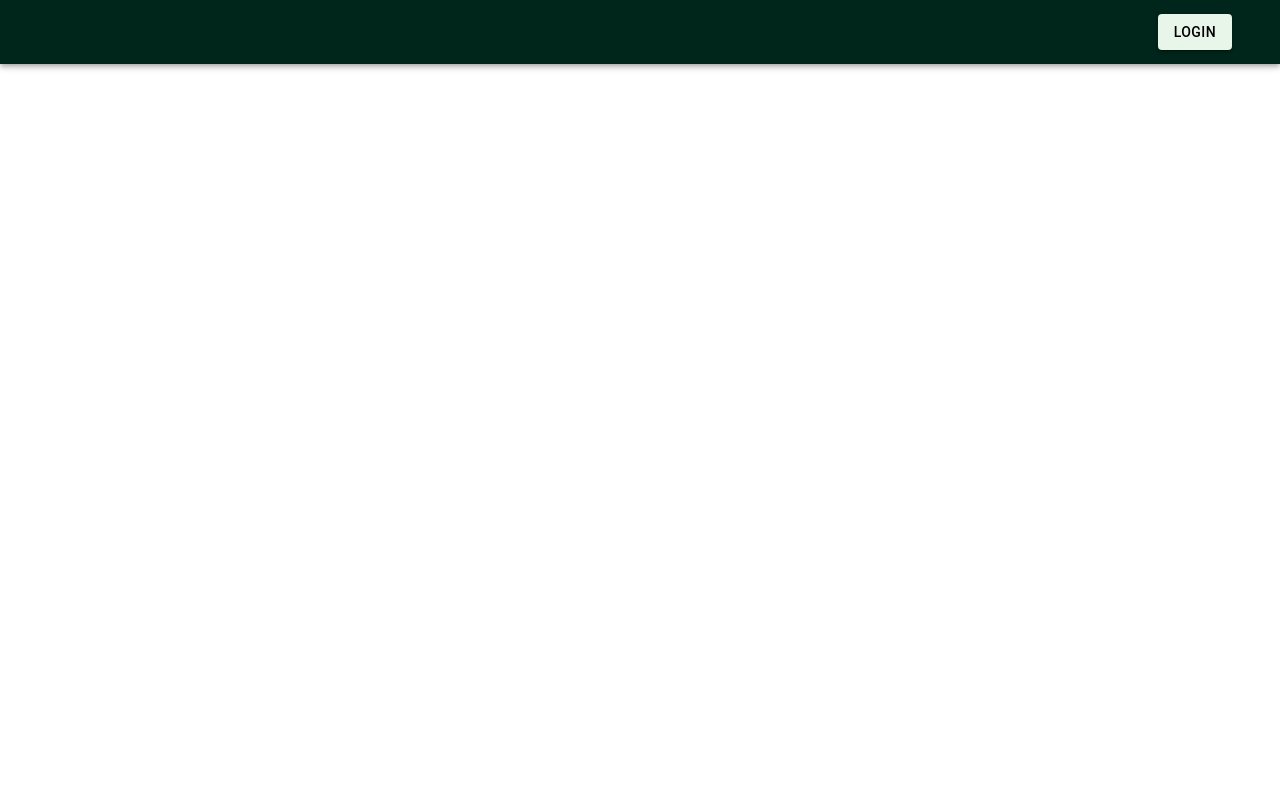
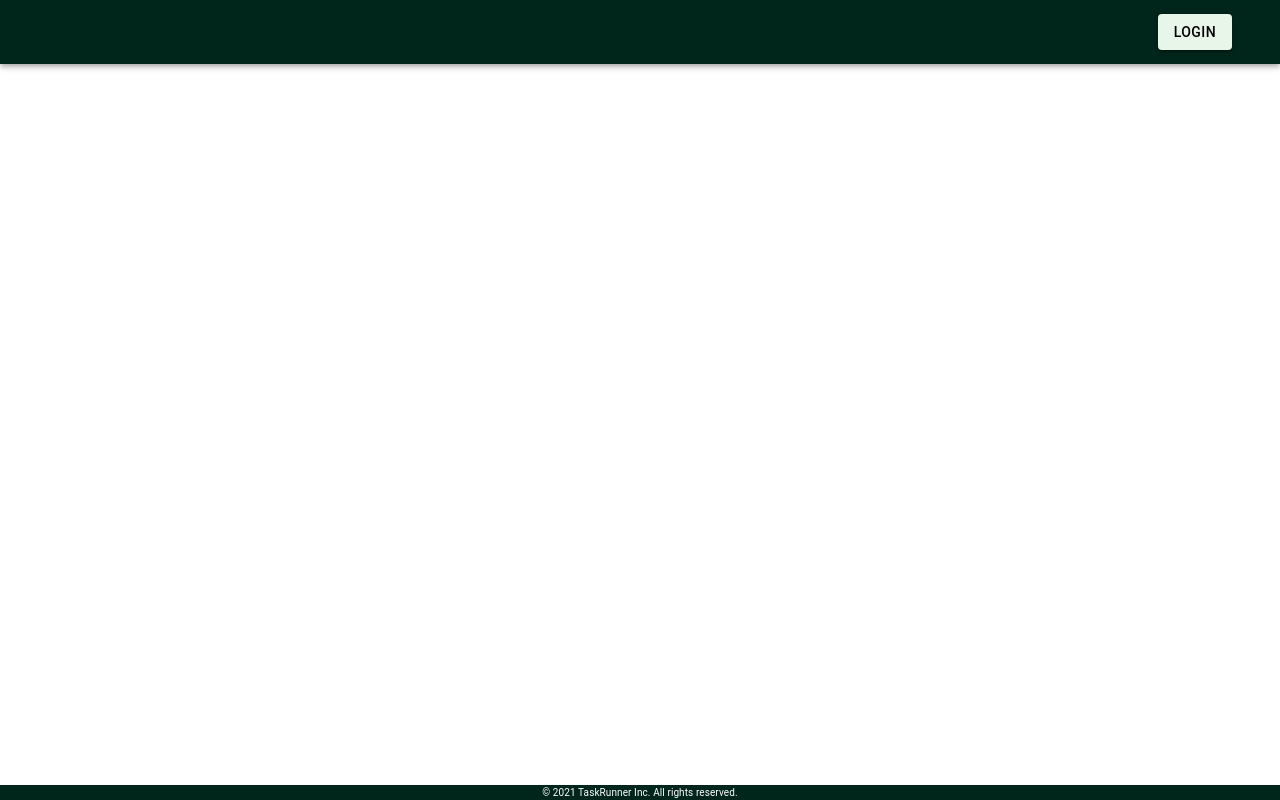
Before and after one commit to write2lloyd/todo, a React (Create React App) app: page / in a window 1280 px wide. Built offline with nearby package versions, Linux system fonts and the light colour scheme; no server answers.

Commit message:
Add footer

```diff
--- /dev/null
+++ b/src/components/Footer.js
@@ -0,0 +1,32 @@
+import React from 'react';
+import { Typography } from '@material-ui/core';
+import { makeStyles } from '@material-ui/core/styles';
+
+const useStyles = makeStyles(theme => {
+  console.log(theme);
+  return {
+    container: {
+      position: 'fixed',
+      bottom: 0,
+      backgroundColor: theme.palette.primary.dark,
+      width: '100%',
+      textAlign: 'center',
+      color: theme.palette.secondary.light
+    },
+    copy: {
+      fontSize: 10
+    }
+  }
+});
+
+const Footer = () => {
+  const classes = useStyles();
+  return (
+    <div className={classes.container}>
+      <Typography className={classes.copy}>© 2021 TaskRunner Inc. All rights reserved.</Typography>
+
+    </div>
+  )
+}
+
+export default Footer;
--- a/src/screens/Home.js
+++ b/src/screens/Home.js
@@ -8,7 +8,8 @@ import { useAuth0 } from "@auth0/auth0-react";
 import { useSelector, useDispatch } from 'react-redux';
 import * as actionTypes from '../store/actions';
 import { getAllTodosOrderedByDueDate } from '../store/selectors';
-import UserInfo from '../components/UserInfo'
+import UserInfo from '../components/UserInfo';
+import Footer from '../components/Footer';
 
 const useStyles = makeStyles(theme => {
   return {
@@ -39,6 +40,7 @@ const Home = () => {
           <TaskList taskList={taskList} />
         </>
       )}
+      <Footer />
     </div>
   )
 }
```
